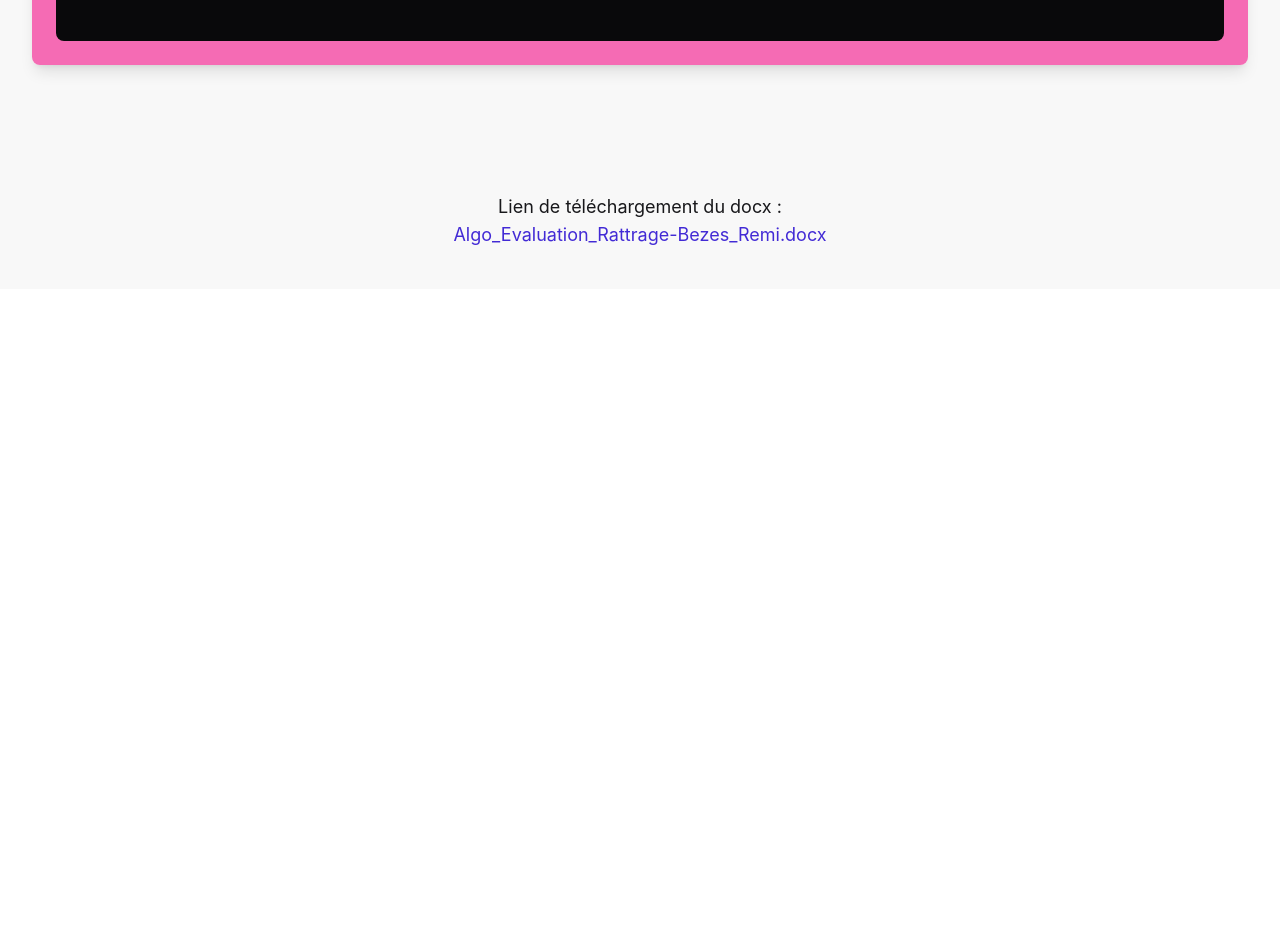
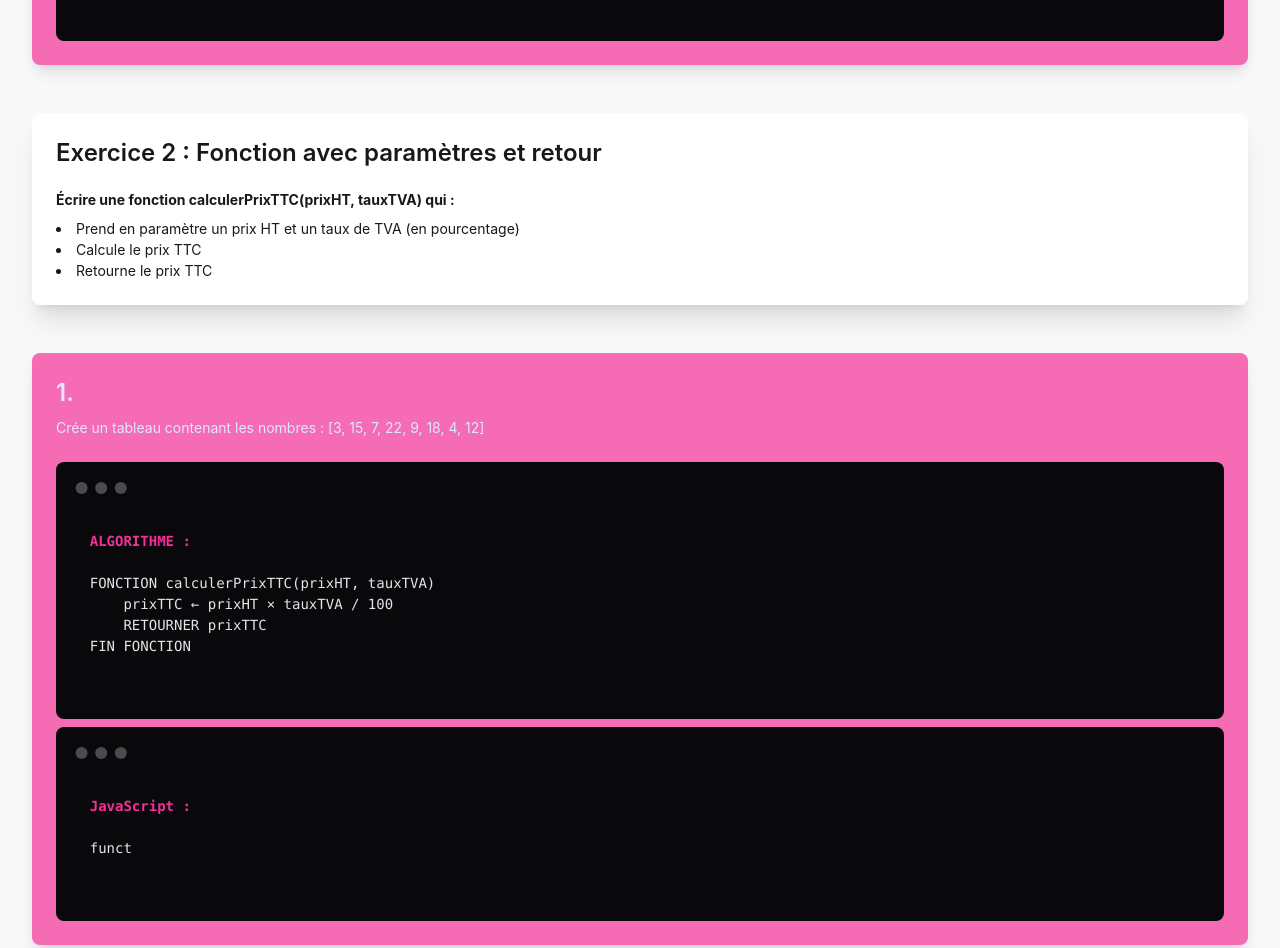
Before and after one commit to YzooDev/Evaluation_Algorithmique, a website built with Vite: page partie2.html in a window 1280 px wide. Shown: the part 2871-3819 px from the top of the page. Before the commit the page ends 3160 px from the top, so only its background shows below. Built offline with nearby package versions, Linux system fonts and the light colour scheme.

Commit message:
commit pour pull

```diff
--- a/partie2.html
+++ b/partie2.html
@@ -52,7 +52,6 @@
 
     const table = [3, 15, 7, 22, 9, 18, 4, 12]
                         </code>
-                    </pre>
                     </pre>
                     <h2 class="card-title text-2xl mt-4">2.</h2>
                     <p class="mb-4">
@@ -131,6 +130,46 @@
                 </div>
             </div>
         </section>
+        <section class="mb-12">
+            <div class="card bg-base-100 shadow-xl">
+                <div class="card-body">
+                    <h3 class="card-title text-2xl">Exercice 2 : Fonction avec paramètres et retour</h3>
+                    <p class="font-bold space-y-2 mt-3">Écrire une fonction calculerPrixTTC(prixHT, tauxTVA) qui :</p>
+                    <ul class="list-inside list-disc">
+                        <li>Prend en paramètre un prix HT et un taux de TVA (en pourcentage)</li>
+                        <li>Calcule le prix TTC</li>
+                        <li>Retourne le prix TTC</li>
+                    </ul>
+                </div>
+            </div>
+        </section>
+        <section class="mb-12">
+           <div class="card bg-secondary/70 text-primary-content shadow-lg">
+                 <div class="card-body">
+                    <h2 class="card-title text-2xl">1.</h2>
+                    <p class="mb-4">
+                        Crée un tableau contenant les nombres : [3, 15, 7, 22, 9, 18, 4, 12]
+                    </p>
+                    <pre class="mockup-code text-left">
+                        <code>
+    <span class="font-bold text-secondary">ALGORITHME :</span>
+
+    FONCTION calculerPrixTTC(prixHT, tauxTVA)
+        prixTTC ← prixHT × tauxTVA / 100
+        RETOURNER prixTTC
+    FIN FONCTION
+                        </code>
+                    </pre>
+                    <pre class="mockup-code text-left">
+                        <code>
+    <span class="font-bold text-secondary">JavaScript :</span>
+
+    funct
+                        </code>
+                    </pre>
+                </div>
+            </div>
+        </section>
     </main>
     <footer class="text-center pb-10 mt-10">
         <p class="text-lg text-base-content max-w-xl mx-auto">
--- a/src/main.js
+++ b/src/main.js
@@ -38,3 +38,24 @@
 //     }
 // });
 // console.log(counter);
+
+//----------------------------------------------------------------------
+//! EXERCICE 2
+
+//TODO Fonction qui calcul le prix TTX
+
+function calculerPrixTTC(prixHT, tauxTVA) {
+    let prixTTC = prixHT + (prixHT * tauxTVA / 100);
+    return prixTTC
+};
+
+// console.log(calculerPrixTTC(10,2));
+
+//TODO Algorithme principal
+
+let prixHT = 0;
+let tauxTVA = 0;
+
+if (prixHT > 0) {
+    prixHT = prompt("Entrez le prix HT :");
+}
```
